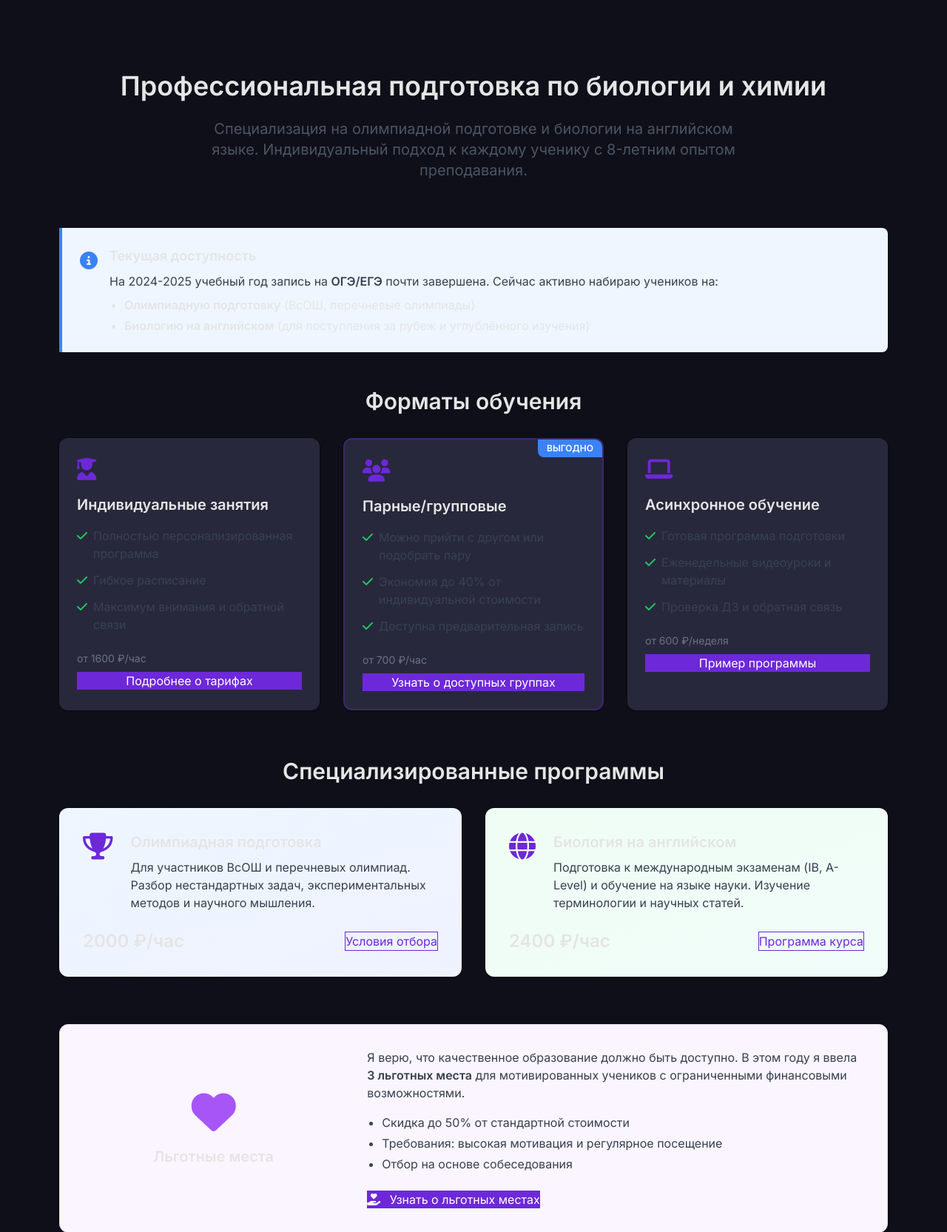
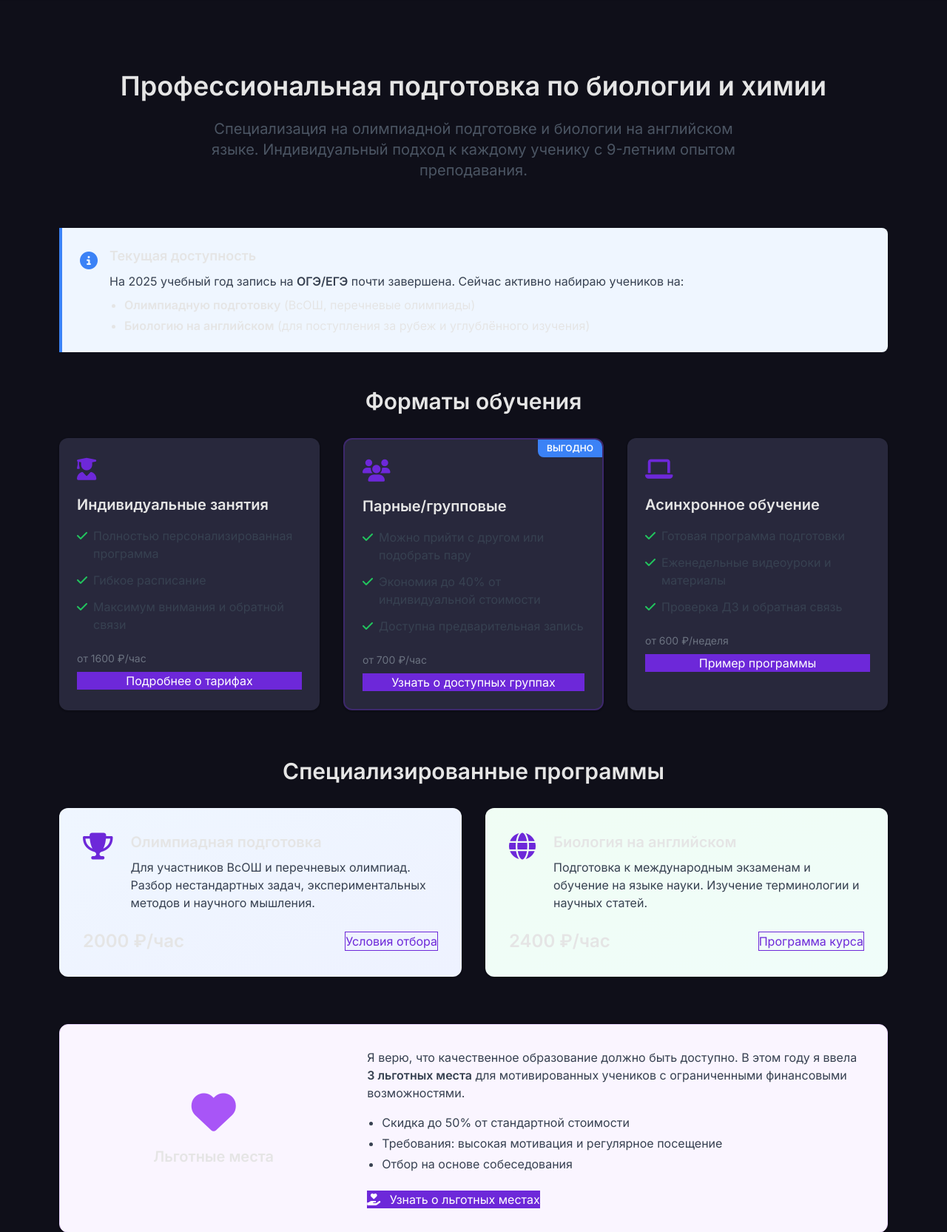
Before and after one commit to ErnestoAizenberg/maria-tutor, a Django app: page /lessons/ in a window 1280 px wide. Shown: the part 80-1745 px from the top of the page at 74% size. Run offline with Django 5.2, Linux system fonts and the light colour scheme; some libraries are stand-ins or nearby versions.

Commit message:
fix: update information in lessons.html page as it was out of date

```diff
--- a/main/templates/main/lessons.html
+++ b/main/templates/main/lessons.html
@@ -11,7 +11,7 @@
         <h1 class="text-4xl font-bold mb-6">Профессиональная подготовка по биологии и химии</h1>
         <p class="text-xl text-gray-600 max-w-3xl mx-auto">
             Специализация на олимпиадной подготовке и биологии на английском языке.
-            Индивидуальный подход к каждому ученику с 8-летним опытом преподавания.
+            Индивидуальный подход к каждому ученику с 9-летним опытом преподавания.
         </p>
     </section>
 
@@ -24,7 +24,7 @@
             <div>
                 <h3 class="text-lg font-bold mb-2">Текущая доступность</h3>
                 <p class="text-gray-700">
-                    На 2024-2025 учебный год запись на <span class="font-semibold">ОГЭ/ЕГЭ</span> почти завершена.
+                    На 2025 учебный год запись на <span class="font-semibold">ОГЭ/ЕГЭ</span> почти завершена.
                     Сейчас активно набираю учеников на:
                 </p>
                 <ul class="list-disc pl-5 mt-2 space-y-1">
@@ -157,8 +157,7 @@
                     <div>
                         <h3 class="text-xl font-bold mb-2">Биология на английском</h3>
                         <p class="text-gray-700">
-                            Подготовка к международным экзаменам (IB, A-Level) и обучение
-                            на языке науки. Изучение терминологии и научных статей.
+                            Подготовка к международным экзаменам и обучение на языке науки. Изучение терминологии и научных статей.
                         </p>
                     </div>
                 </div>
```
